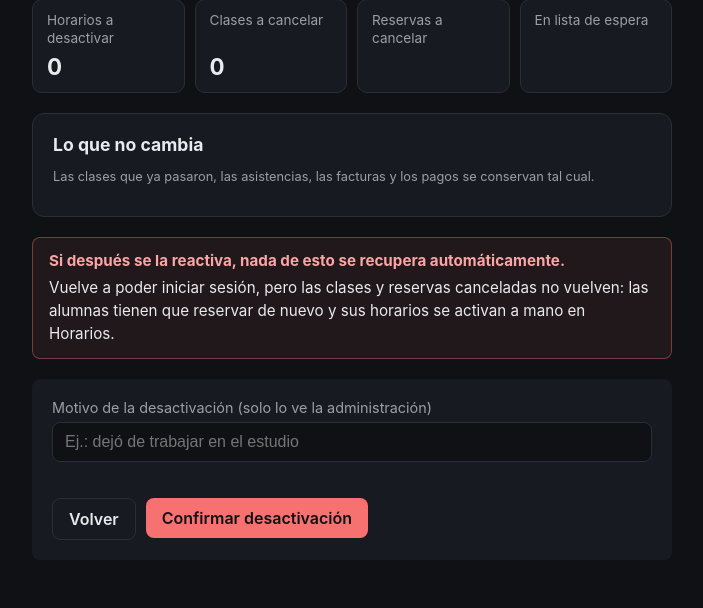
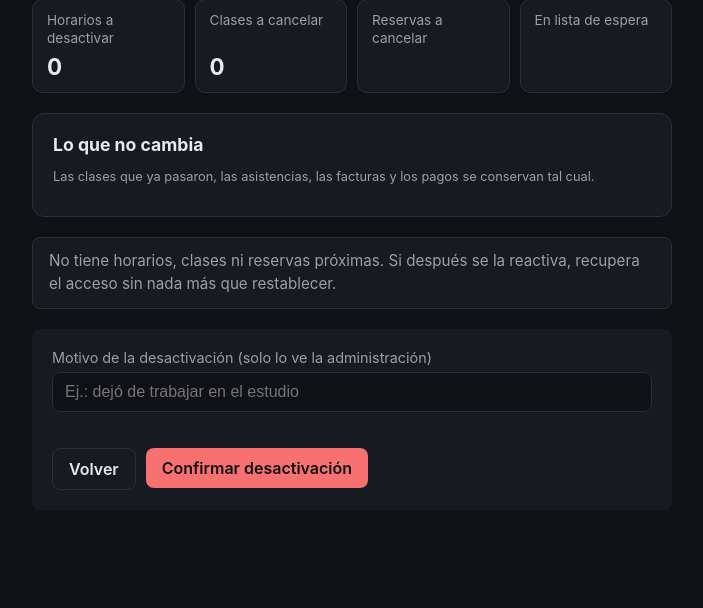
Before and after one commit to pilisoldo1-code/Just-Show-Up, a FastAPI app: template app/templates/baja_docente.html in a window 1280 px wide. Shown: the part 279-887 px from the top of the page, without its empty margins (128-831 px from the left). After the commit the page ends 769 px from the top, so only its background shows below. Run offline with FastAPI, Linux system fonts and the light colour scheme; the template is opened without the code that fills it, so the values that code supplies are empty.

Commit message:
Desactivar docente: aviso de 24 horas más corto y aviso de reactivación según lo que se cancela
- Aviso de clases próximas más breve («Una clase comienza en menos de 24 horas»).
- El aviso de reactivación nombra solo lo que se cancela; sin horarios, clases ni reservas dice que
  reactivarla solo devuelve el acceso. La confirmación del navegador también.
- Sin clases futuras no se crea el bloqueo de la desactivación (no aparece vacío en Planificación).
- Pruebas nuevas: administradora sin clases no toca nada de nadie, última administradora en otra
  empresa, permisos y aislamiento también al confirmar.

Co-Authored-By: Claude Opus 5.5 <noreply@anthropic.com>

```diff
--- a/app/static/style.css
+++ b/app/static/style.css
@@ -3208,3 +3208,16 @@ main.baja-pagina h1 {
     vertical-align: middle;
     white-space: nowrap;
 }
+
+.baja-aviso-pronto p,
+.baja-aviso-reactivar p {
+    margin: 4px 0 0;
+}
+
+.baja-aviso-neutro {
+    background: var(--card);
+    border: 1px solid #2a2e37;
+    color: var(--muted);
+    line-height: 1.5;
+    margin: 20px 0 0;
+}
--- a/app/templates/baja_docente.html
+++ b/app/templates/baja_docente.html
@@ -22,11 +22,10 @@
         {% if previa.pronto %}
         {% set n = previa.pronto|length %}
         <div class="aviso baja-aviso-pronto" role="note">
-            <strong>{{ 'Una clase empieza' if n == 1 else n ~ ' clases empiezan' }} en las próximas 24 horas:</strong>
-            {% for c in previa.pronto %}{{ c.dia_txt }} {{ c.hora_inicio }}{{ ', ' if not loop.last }}{% endfor %}.
-            Las alumnas podrían no enterarse a tiempo de la cancelación, porque la plataforma todavía no envía avisos
-            automáticos. Podés avisarles por otro medio o esperar a que {{ 'pase esa clase' if n == 1 else 'pasen esas clases' }}
-            para desactivarla. Es solo un aviso: podés confirmar igual.
+            <strong>{{ 'Una clase comienza' if n == 1 else n ~ ' clases comienzan' }} en menos de 24 horas.</strong>
+            <p>{% for c in previa.pronto %}{{ c.dia_txt }} a las {{ c.hora_inicio }}{{ ', ' if not loop.last }}{% endfor %}.
+                La plataforma todavía no envía notificaciones automáticas, por lo que las alumnas podrían no enterarse a tiempo.
+                Te recomendamos avisarles antes de desactivar. Podés continuar igualmente.</p>
         </div>
         {% endif %}
         <dl class="baja-cifras">
@@ -74,14 +73,23 @@
                 las asistencias, las facturas y los pagos se conservan tal cual.</p>
         </section>
 
+        {% set n_horarios = previa.horarios|length %}
+        {% if n_horarios or n_clases %}
         <div class="aviso baja-aviso-reactivar" role="note">
-            <strong>Si después se la reactiva, nada de esto se recupera automáticamente.</strong>
-            Vuelve a poder iniciar sesión, pero las clases y reservas canceladas no vuelven: las alumnas tienen que reservar
-            de nuevo y sus horarios se activan a mano en Horarios.
+            <strong>Si después se la reactiva, esto no se recupera automáticamente.</strong>
+            <p>Vuelve a poder iniciar sesión, pero{% if n_clases %} {{ 'la clase cancelada no vuelve' if n_clases == 1 else 'las ' ~ n_clases ~ ' clases canceladas no vuelven' }}{% if previa.reservas %}
+                y {{ 'la alumna afectada tiene' if previa.alumnas == 1 else 'las alumnas afectadas tienen' }} que reservar de nuevo{% endif %}{% endif %}{% if n_clases and n_horarios %};{% endif %}{% if n_horarios %}
+                {{ 'su horario queda inactivo y se activa' if n_horarios == 1 else 'sus ' ~ n_horarios ~ ' horarios quedan inactivos y se activan' }} a mano en Horarios{% endif %}.</p>
         </div>
+        {% else %}
+        <div class="aviso baja-aviso-neutro" role="note">
+            No tiene horarios, clases ni reservas próximas. Si después se la reactiva, recupera el acceso sin nada más que
+            restablecer.
+        </div>
+        {% endif %}
 
         <form action="{{ accion }}" method="post" class="horario-form baja-form"
-              data-confirmar="¿Desactivar a {{ persona.nombre }} {{ persona.apellido }}? Se {{ 'cancela' if n_clases == 1 else 'cancelan' }} {{ n_clases }} {{ 'clase' if n_clases == 1 else 'clases' }} y {{ previa.reservas }} {{ 'reserva' if previa.reservas == 1 else 'reservas' }}. Aunque después se la reactive, esas clases y reservas no vuelven.">
+              data-confirmar="¿Desactivar a {{ persona.nombre }} {{ persona.apellido }}?{% if n_clases %} Se {{ 'cancela' if n_clases == 1 else 'cancelan' }} {{ n_clases }} {{ 'clase' if n_clases == 1 else 'clases' }} y {{ previa.reservas }} {{ 'reserva' if previa.reservas == 1 else 'reservas' }}, que no vuelven aunque después se la reactive.{% else %} No tiene clases próximas: no se cancela ninguna.{% endif %}">
             <input type="hidden" name="firma" value="{{ previa.firma }}" />
             <label>Motivo de la desactivación (solo lo ve la administración)
                 <input type="text" name="motivo" value="{{ motivo }}" maxlength="200" required
```
Also changed, not shown: CLAUDE.md (+3 -3 lines), tests/base_local/test_baja_docentes_base.py (+32 -0 lines), tests/supabase_local/prueba_baja_reales.py (+15 -2 lines), tests/test_baja_docentes.py (+23 -9 lines), supabase/migrations/20261103000000_baja_docentes.sql.
